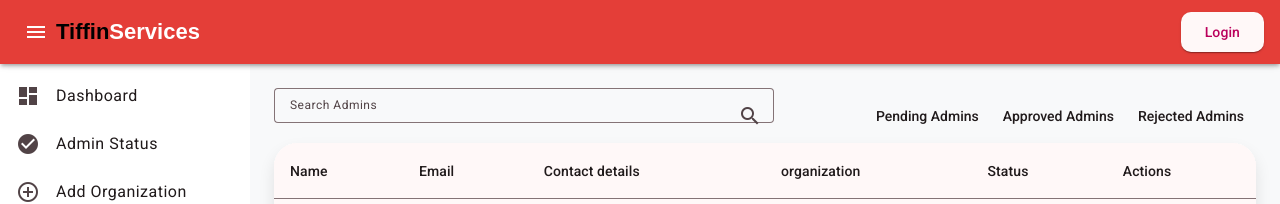
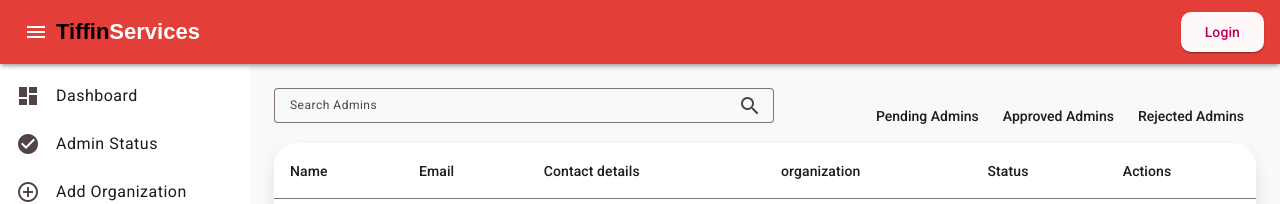
Before and after one commit to Shital1492001/tiffiin-management-system, an Angular app: page /navbar/statusDataTable in a window 1280 px wide. Shown: the top 204 px of the page. Built offline with nearby package versions, Linux system fonts and the light colour scheme; no server answers; sample sign-in values are in the browser's storage.

Commit message:
final changes done to superadmin rights

```diff
--- a/src/app/components/adminrequests/pending-admin-request/admin-request.component.css
+++ b/src/app/components/adminrequests/pending-admin-request/admin-request.component.css
@@ -21,6 +21,11 @@ body {
   background-color: #f0f0f0;
 }
 .custom-toggle-group .mat-button-toggle-checked {
-  background-color: #f0f0f0 !important; /* Grey background for the selected button */
-  color: #333 !important; /* Change text color if needed */
+  background-color: #f0f0f0 !important;
+  color: #333 !important;
 }
+
+.mat-icon.mat-icon.notranslate.material-icons.mat-ligature-font.mat-icon-no-color {
+  position: relative;
+  top: -10px !important ;
+}
--- a/src/app/components/status-table/status-table.component.css
+++ b/src/app/components/status-table/status-table.component.css
@@ -18,3 +18,7 @@ td {
 .rejected {
   color: #e43e38;
 }
+.table-body,
+.paginator-section {
+  background-color: #ffffff;
+}
--- a/src/app/components/status-table/status-table.component.html
+++ b/src/app/components/status-table/status-table.component.html
@@ -44,6 +44,7 @@
   </table>
 
   <mat-paginator
+    class="paginator-section"
     [pageSizeOptions]="[5, 10, 20]"
     (page)="onPageChange($event)"
     showFirstLastButtons
--- a/src/app/components/super-admin-login/super-admin-login.component.css
+++ b/src/app/components/super-admin-login/super-admin-login.component.css
@@ -11,7 +11,7 @@ div {
   justify-content: center;
   color: rgb(19, 20, 20);
 }
-/* change icons position*/
+
 .mat-icon.mat-icon.notranslate.material-icons.mat-ligature-font.mat-icon-no-color {
   position: relative;
   top: -10px !important ;
```
